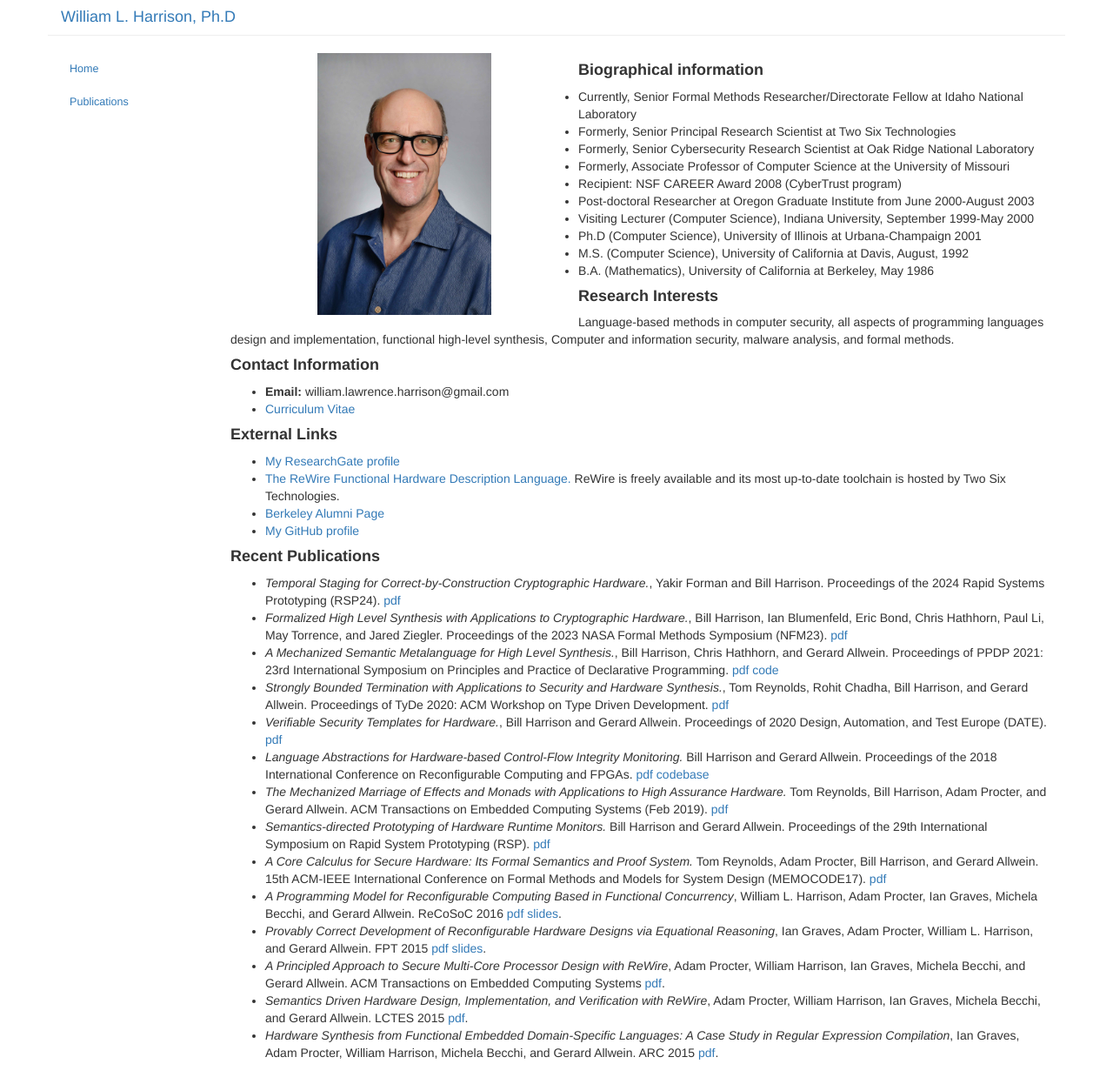
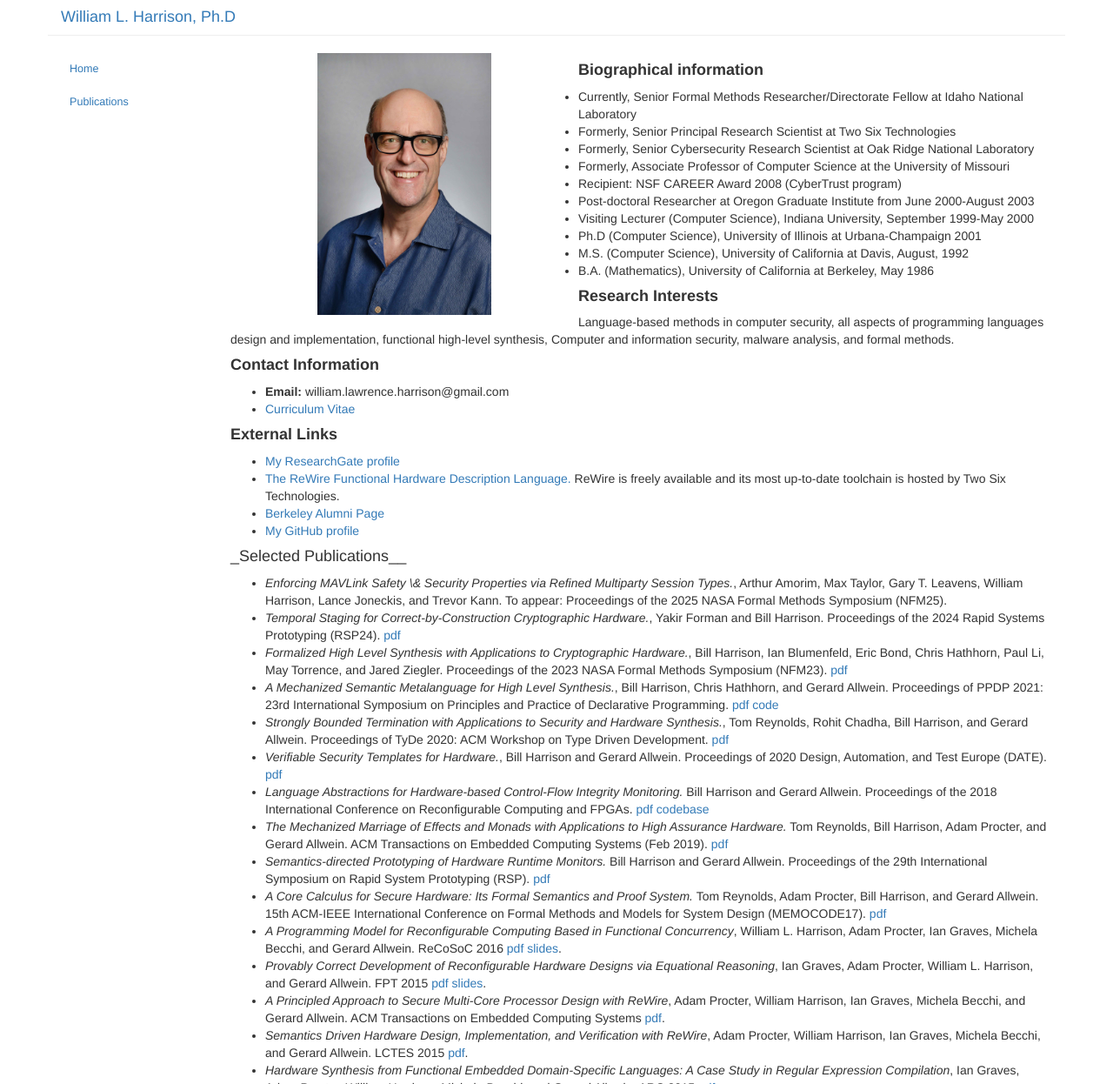
Before and after one commit to harrisonwl/harrisonwl.github.io, a Jekyll site: the page built from index.md, in a window 1280 px wide, cut to the strip 0-1246 px from the top of the page. Shown: the whole strip at 87% size. Built offline with Jekyll 4.4.1, drawn with Linux system fonts in a browser that asks for light colours.

Commit message:
updating pubs

```diff
--- a/index.md
+++ b/index.md
@@ -49,8 +49,9 @@ Language-based methods in computer security, all aspects of programming language
 * <a href="https://my.berkeley.edu/profile/williamharrison5/">Berkeley Alumni Page</a>
 * <a href="https://github.com/harrisonwl">My GitHub profile</a>
 
-#### __Recent Publications__
+#### _Selected Publications__
 
+* _Enforcing MAVLink Safety \& Security Properties via Refined Multiparty Session Types._, Arthur Amorim, Max Taylor, Gary T. Leavens, William Harrison, Lance Joneckis, and Trevor Kann. To appear: Proceedings of the 2025 NASA Formal Methods Symposium (NFM25).
 * _Temporal Staging for Correct-by-Construction Cryptographic Hardware._, Yakir Forman and Bill Harrison. Proceedings of the 2024 Rapid Systems Prototyping (RSP24). [pdf]({{ site.baseurl }}/assets/papers/rsp24.pdf)
 * _Formalized High Level Synthesis with Applications to Cryptographic Hardware._, Bill Harrison, Ian Blumenfeld, Eric Bond, Chris Hathhorn, Paul Li, May Torrence, and Jared Ziegler. Proceedings of the 2023 NASA Formal Methods Symposium (NFM23). [pdf]({{ site.baseurl }}/assets/papers/nfm23.pdf)
 * _A Mechanized Semantic Metalanguage for High Level Synthesis._, Bill Harrison, Chris Hathhorn, and Gerard Allwein. Proceedings of PPDP 2021: 23rd International Symposium on Principles and Practice of Declarative Programming. [pdf]({{ site.baseurl }}/assets/papers/ppdp21.pdf) [code]({{ site.baseurl }}/assets/code/ppdp21codebase.tar.gz)
```
Also changed, not shown: 1 other file.
